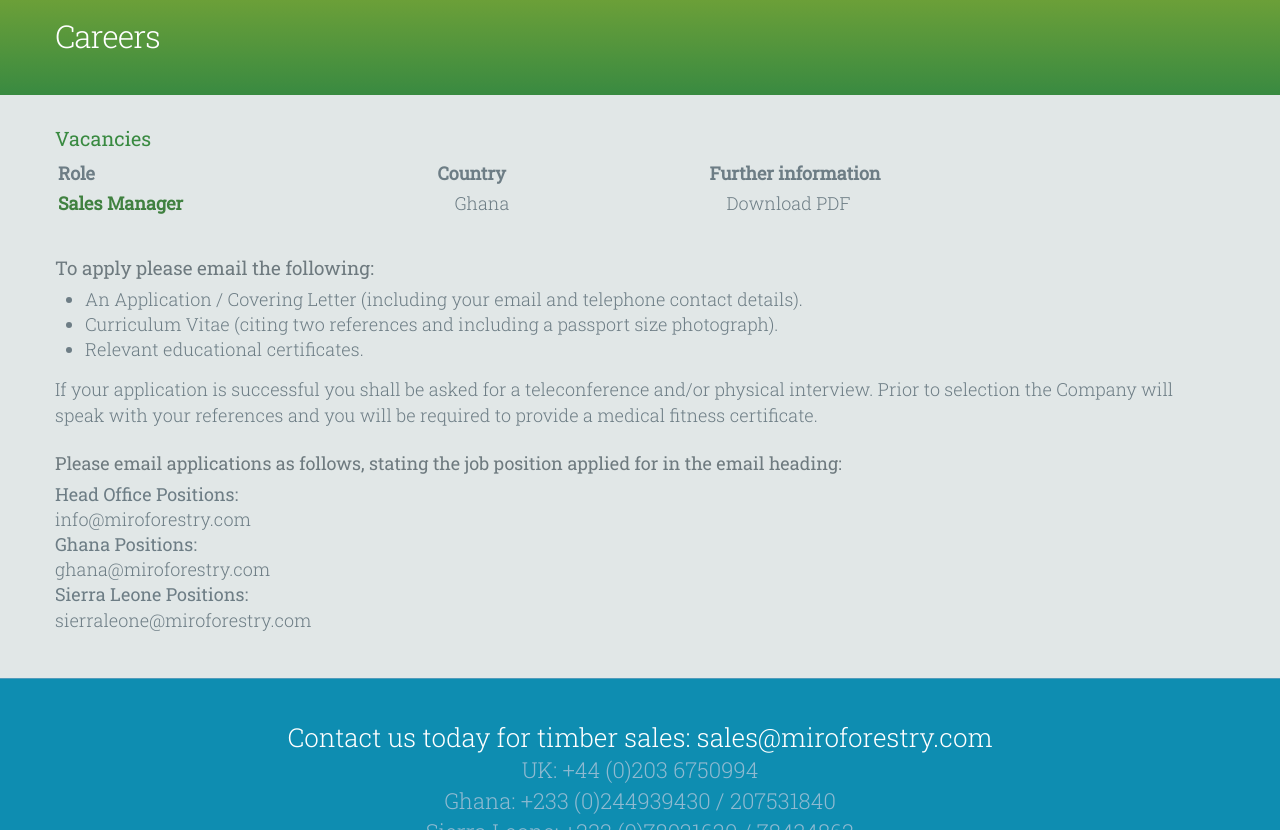
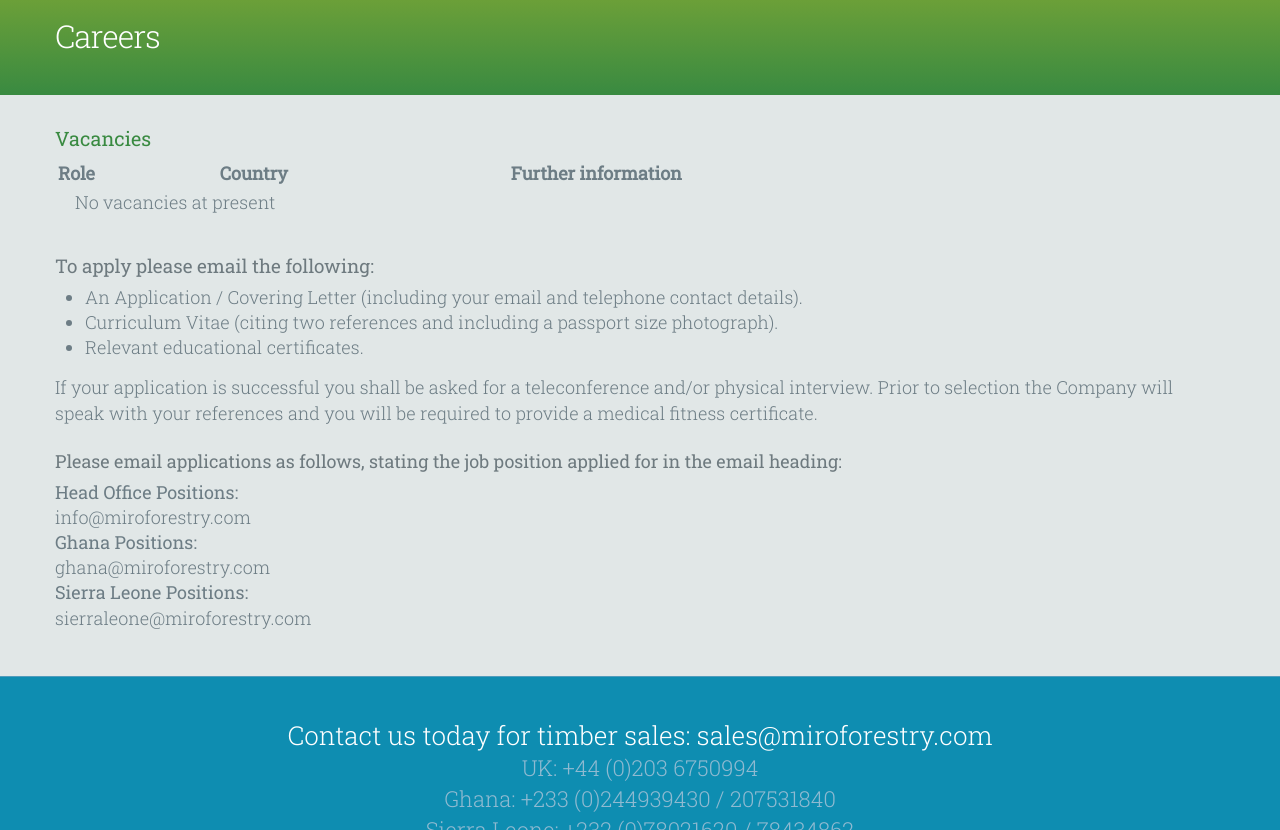
Before and after one commit to asmt3/www.miroforestry.com, a Jekyll site: the page built from careers.html, in a window 1280 px wide and 900 px high, scrolled down 409 px, cut to the strip 70-900 px from the top of the window. Built offline with Jekyll 4.4.1, drawn with Linux system fonts in a browser that asks for light colours; nearby versions of some CDN libraries; comment, search, counter and statistics services are not loaded.

Commit message:
career change

```diff
--- a/careers.html
+++ b/careers.html
@@ -23,12 +23,12 @@
     </thead>
 
     <tbody>
-      <!-- <tr>
+      <tr>
         <td colspan="3">
           No vacancies at present
         </td>
-      </tr> -->
-      <tr>
+      </tr>
+      <!-- <tr>
         <th>
           <a href="./downloads/careers/Ghana-Sales-Manager-JD.pdf">
             Sales Manager
@@ -42,7 +42,7 @@
             Download PDF
           </a>
         </td>
-      </tr>
+      </tr>  -->
       <!-- <tr>
         <th>
           <a href="./downloads/careers/Sierra-Leone-OHS-Officer-Yoni-Sierra-Leone.pdf">
```
